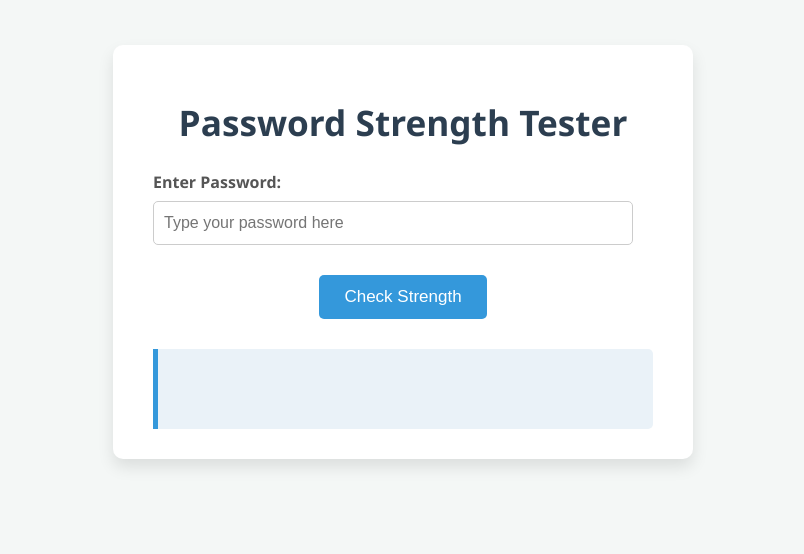
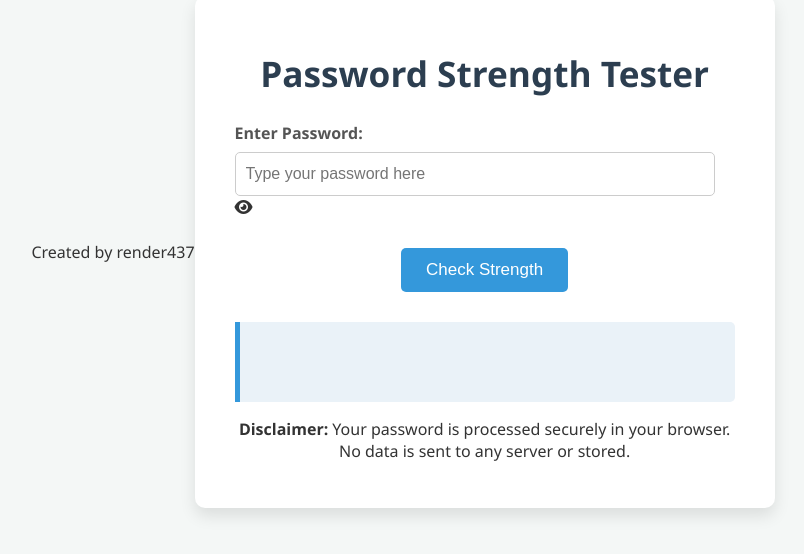
Before and after one commit to render437/password-strength-tester, a plain HTML site: page index.html in a window 1280 px wide. Shown: the part 148-702 px from the top of the page, without its empty margins (237-1041 px from the left). Drawn offline with Linux system fonts and the light colour scheme.

Commit message:
Update index.html

```diff
--- a/index.html
+++ b/index.html
@@ -5,14 +5,25 @@
     <meta name="viewport" content="width=device-width, initial-scale=1.0">
     <title>Password Strength Tester</title>
     <link rel="stylesheet" href="style.css">
+    <!-- Font Awesome for icons -->
+    <link rel="stylesheet" href="https://cdnjs.cloudflare.com/ajax/libs/font-awesome/6.0.0/css/all.min.css">
 </head>
 <body>
+    <div class="creator-credit">
+        Created by render437
+    </div>
+
     <div class="container">
         <h1>Password Strength Tester</h1>
 
         <div class="input-group">
             <label for="passwordInput">Enter Password:</label>
-            <input type="password" id="passwordInput" placeholder="Type your password here">
+            <div class="password-wrapper">
+                <input type="password" id="passwordInput" placeholder="Type your password here">
+                <span class="password-toggle-icon" onclick="togglePasswordVisibility()">
+                    <i class="fas fa-eye" id="eyeIcon"></i>
+                </span>
+            </div>
         </div>
 
         <button onclick="checkPassword()">Check Strength</button>
@@ -20,6 +31,10 @@
         <div id="result">
             <!-- Results will be displayed here -->
         </div>
+
+        <div id="disclaimer">
+            <p><strong>Disclaimer:</strong> Your password is processed securely in your browser. No data is sent to any server or stored.</p>
+        </div>
     </div>
 
     <script src="script.js"></script>
```
